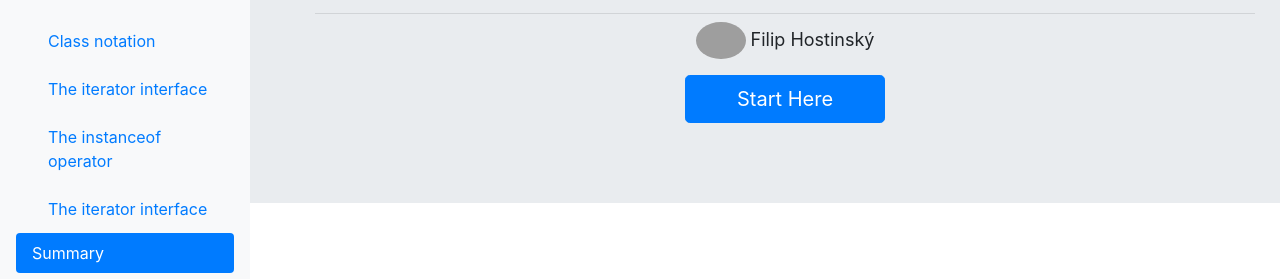
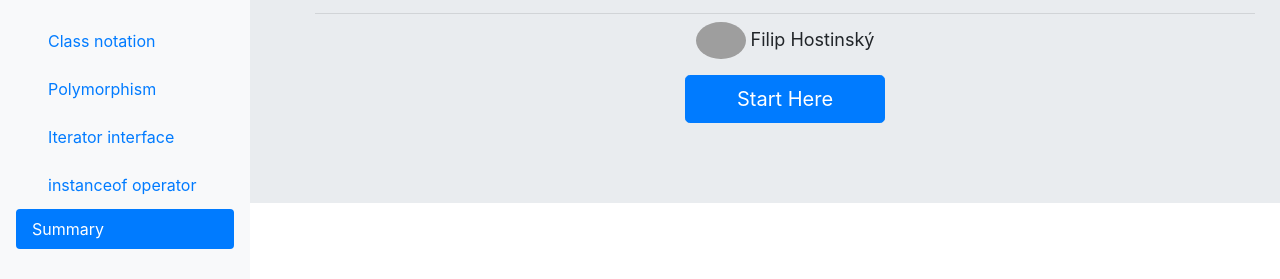
Before and after one commit to SeezoCode/Website-FirstYearsProject, a plain HTML site: page javascript3.html in a window 1280 px wide. Shown: the part 299-578 px from the top of the page. Drawn offline with nearby package versions, Linux system fonts and the light colour scheme; grey boxes are pictures that could not be loaded; a script that the page names is missing.

Commit message:
minor bug fixes

```diff
--- a/javascript3.html
+++ b/javascript3.html
@@ -107,9 +107,9 @@
             <a class="nav-link ml-3 my-1" href="#item-1-3">Prototypes</a>
             <a class="nav-link ml-3 my-1" href="#item-1-4">Classes</a>
             <a class="nav-link ml-3 my-1" href="#item-1-6">Class notation</a>
-            <a class="nav-link ml-3 my-1" href="#item-1-7">The iterator interface</a>
-            <a class="nav-link ml-3 my-1" href="#item-1-8">The instanceof operator</a>
-            <a class="nav-link ml-3 my-1" href="#item-1-9">The iterator interface</a>
+            <a class="nav-link ml-3 my-1" href="#item-1-7">Polymorphism</a>
+            <a class="nav-link ml-3 my-1" href="#item-1-8">Iterator interface</a>
+            <a class="nav-link ml-3 my-1" href="#item-1-9">instanceof operator</a>
 
             <a class="nav-link" href="#item-2">Summary</a>
 
@@ -297,7 +297,7 @@ console.log(okIterator.next());
 
 
 
-        <h3 id="item-1-8">The iterator interface</h3>
+        <h3 id="item-1-9">The instanceof operator</h3>
         <br style="margin-bottom: 20px;">
         <p>It is occasionally useful to know whether an object was derived from a specific class. For this, JavaScript provides a binary operator called <code class="codeStyleLesser">instanceof</code>.</p>
 
```
Also changed, not shown: more.html (+3 -3 lines).
